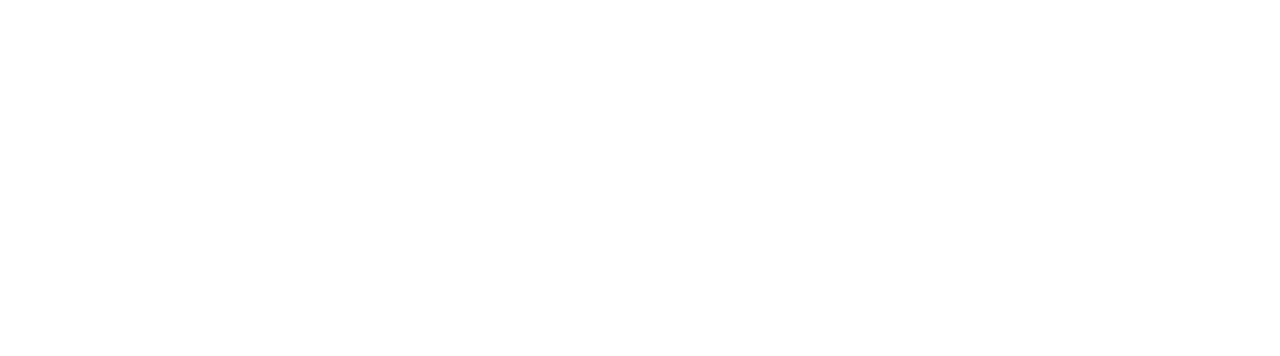
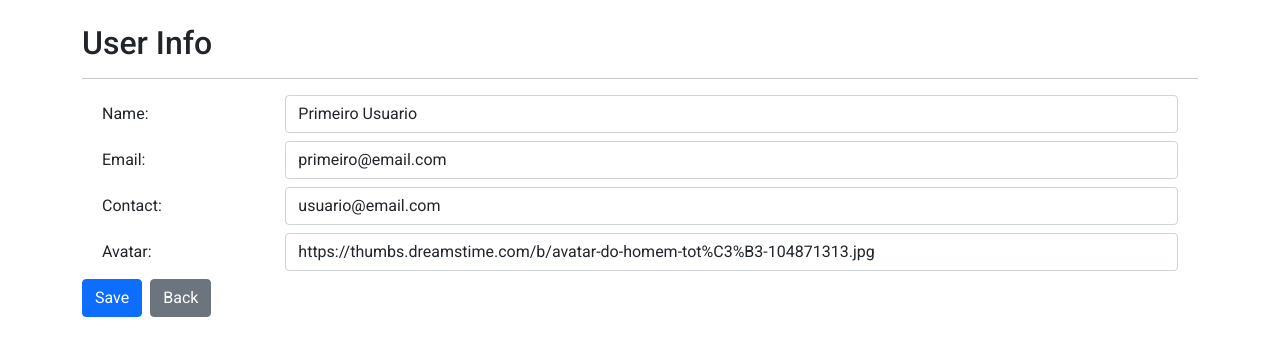
Before and after one commit to brunbs/challenge-dio-angular1, an Angular app in the folder challenge-angular/: page /users/info/1 in a window 1280 px wide. Before the commit this address led to /. Shown: the top 356 px of the page. Built offline with nearby package versions, Linux system fonts and the light colour scheme.

Commit message:
Add user edit

```diff
--- a/challenge-angular/src/app/app.component.html
+++ b/challenge-angular/src/app/app.component.html
@@ -1 +1,3 @@
-<router-outlet></router-outlet>
+<div class="container mt-4">
+    <router-outlet></router-outlet>
+</div>
--- a/challenge-angular/src/app/app.module.ts
+++ b/challenge-angular/src/app/app.module.ts
@@ -6,6 +6,7 @@
 import { BrowserAnimationsModule } from '@angular/platform-browser/animations';
 import { HomeComponent } from './home/home.component';
 import { UserInfoComponent } from './user-info/user-info.component';
+import { FormsModule } from '@angular/forms';
 
 @NgModule({
   declarations: [
@@ -17,7 +18,8 @@
     BrowserModule,
     AppRoutingModule,
     BrowserAnimationsModule,
-    MatTableModule
+    MatTableModule,
+    FormsModule
   ],
   providers: [],
   bootstrap: [AppComponent]
--- a/challenge-angular/src/app/home/home.component.css
+++ b/challenge-angular/src/app/home/home.component.css
@@ -33,6 +33,7 @@
 
 .btn {
     width: 100px;
+    margin: 2px 2px 2px 2px;
 }
 
 .head-details {
--- a/challenge-angular/src/app/home/home.component.html
+++ b/challenge-angular/src/app/home/home.component.html
@@ -25,7 +25,7 @@
                     <p class="addedOn">Added on {{user.addedOn}}</p>
                 </td>
                 <td class="align-middle">
-                    <button type="button" class="btn btn-primary me-2">Edit</button>
+                    <a [routerLink]="['/users/info', user.id]" class="btn btn-primary me-2">Edit</a>
                     <button type="button" class="btn btn-danger">Delete</button>
                 </td>
             </tr>
--- a/challenge-angular/src/app/user-info/user-info.component.html
+++ b/challenge-angular/src/app/user-info/user-info.component.html
@@ -1 +1,34 @@
-<p>user-info works!</p>
+<h2> User Info </h2>
+<hr />
+
+<form #userForm="ngForm">
+    <div class="form-group row m-2">
+        <label class="col-sm-2 col-form-label">Name: </label>
+        <div class="col-sm-10">
+            <input [(ngModel)]="user.name" required name="name" #userName="ngModel" class="form-control">
+        </div>
+    </div>
+
+    <div class="form-group row m-2">
+        <label class="col-sm-2 col-form-label">Email: </label>
+        <div class="col-sm-10">
+            <input [(ngModel)]="user.email" required name="email" #userEmail="ngModel" class="form-control">
+        </div>
+    </div>
+
+    <div class="form-group row m-2">
+        <label class="col-sm-2 col-form-label">Contact: </label>
+        <div class="col-sm-10">
+            <input [(ngModel)]="user.contact" name="contact" #userContact="ngModel" class="form-control">
+        </div>
+    </div>
+
+    <div class="form-group row m-2">
+        <label class="col-sm-2 col-form-label">Avatar: </label>
+        <div class="col-sm-10">
+            <input [(ngModel)]="user.avatar" required name="avatar" #userAvatar="ngModel" class="form-control">
+        </div>
+    </div>
+    <button (click)="save()" class="btn btn-primary me-2">Save</button>
+    <button [routerLink]="['/users']" class="btn btn-secondary">Back</button>
+</form>
--- a/challenge-angular/src/app/user-info/user-info.component.ts
+++ b/challenge-angular/src/app/user-info/user-info.component.ts
@@ -1,4 +1,7 @@
 import { Component, OnInit } from '@angular/core';
+import { User } from '../model/user';
+import { UserService } from '../user-service';
+import { ActivatedRoute } from '@angular/router';
 
 @Component({
   selector: 'spa-user-info',
@@ -7,9 +10,16 @@
 })
 export class UserInfoComponent implements OnInit {
 
-  constructor() { }
+  user: User;
+
+  constructor(private activatedRoute: ActivatedRoute, private userService: UserService) { }
 
   ngOnInit(): void {
+    this.user = this.userService.retrieveById(+this.activatedRoute.snapshot.paramMap.get('id'));
+  }
+
+  save(): void {
+    this.userService.save(this.user);
   }
 
 }
```
Also changed, not shown: challenge-angular/src/app/app-routing.module.ts (+8 -1 lines).
